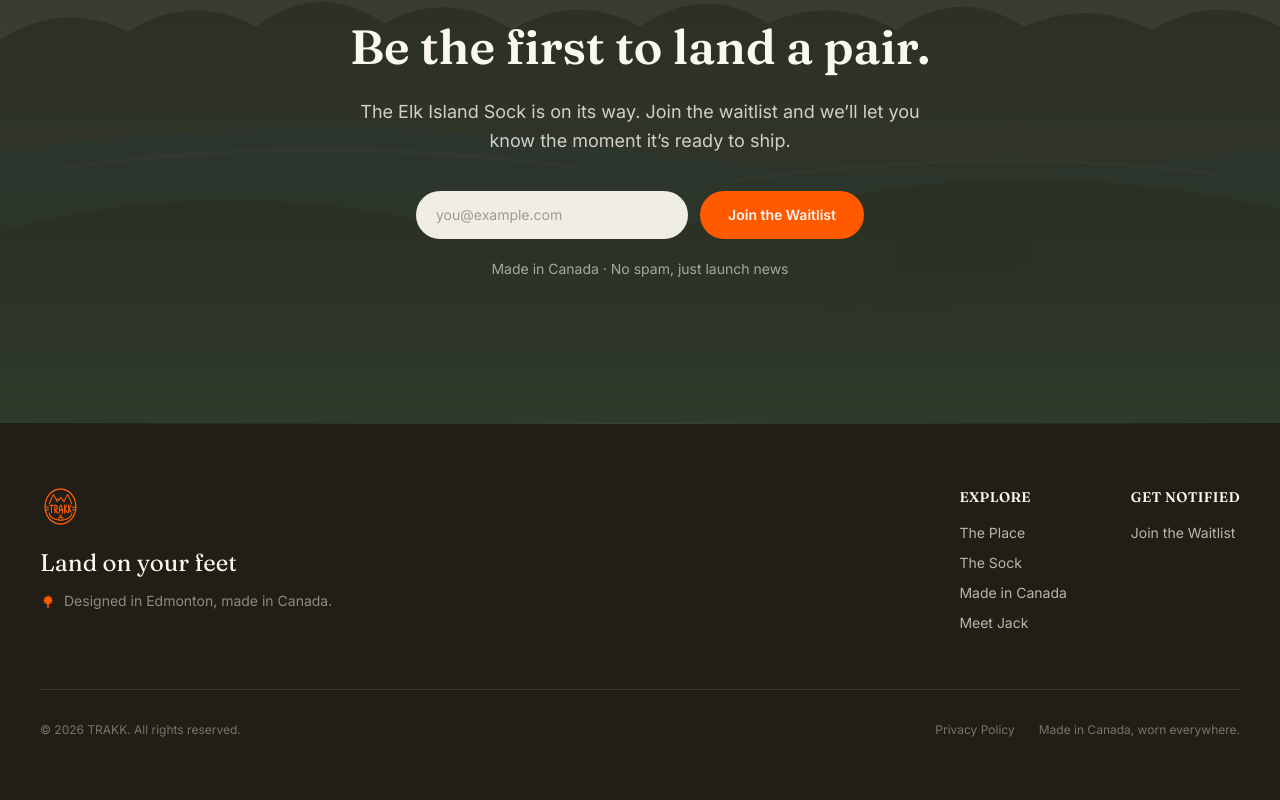
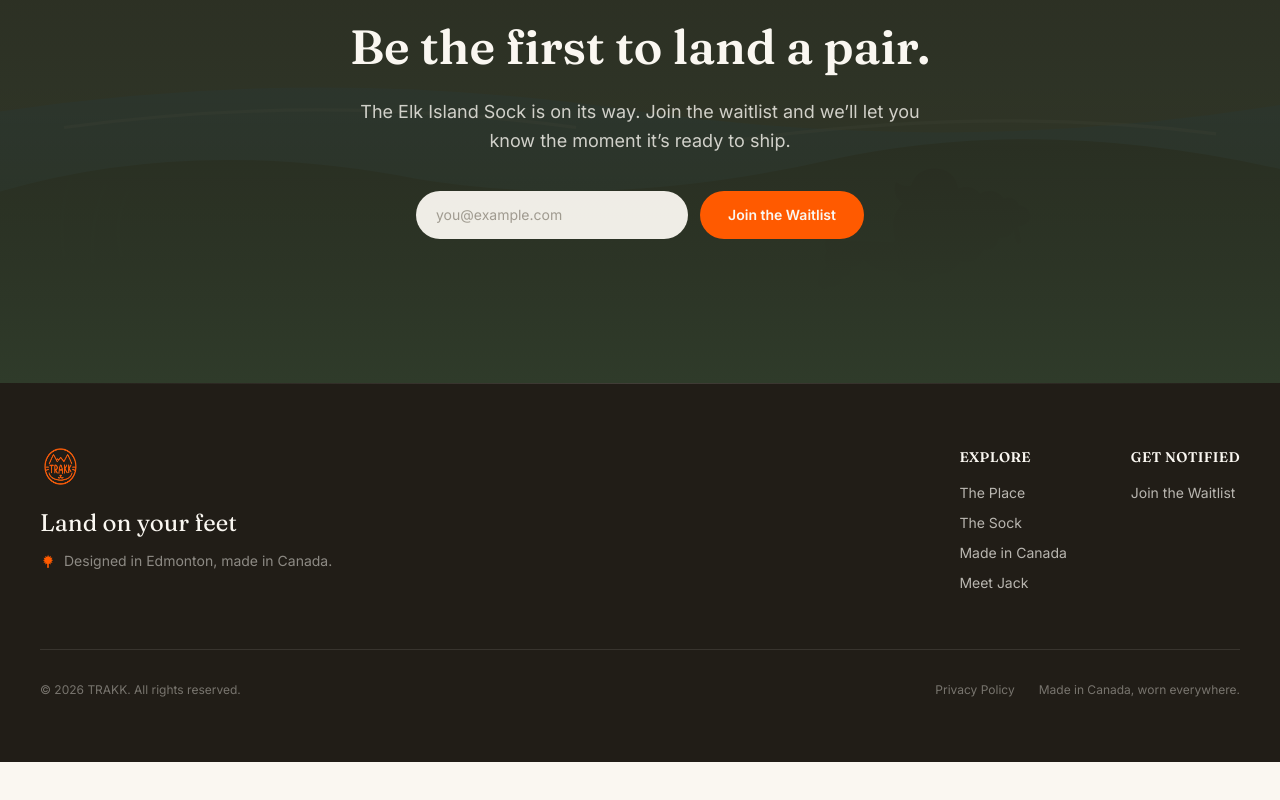
Before and after one commit to brandt47/trakksite, a Next.js app: page / in a window 1280 px wide. Shown: the part 5039-5839 px from the top of the page. After the commit the page ends 5801 px from the top, so only its background shows below. Built offline with nearby package versions, Linux system fonts and the light colour scheme.

Commit message:
remove silly line

```diff
--- a/src/components/sections/FinalCta.tsx
+++ b/src/components/sections/FinalCta.tsx
@@ -18,9 +18,6 @@ export default function FinalCta() {
         <div className="mt-9 flex justify-center">
           <WaitlistForm />
         </div>
-        <p className="mt-5 text-sm text-cream/60">
-          Made in Canada · No spam, just launch news
-        </p>
       </div>
     </section>
   );
```
